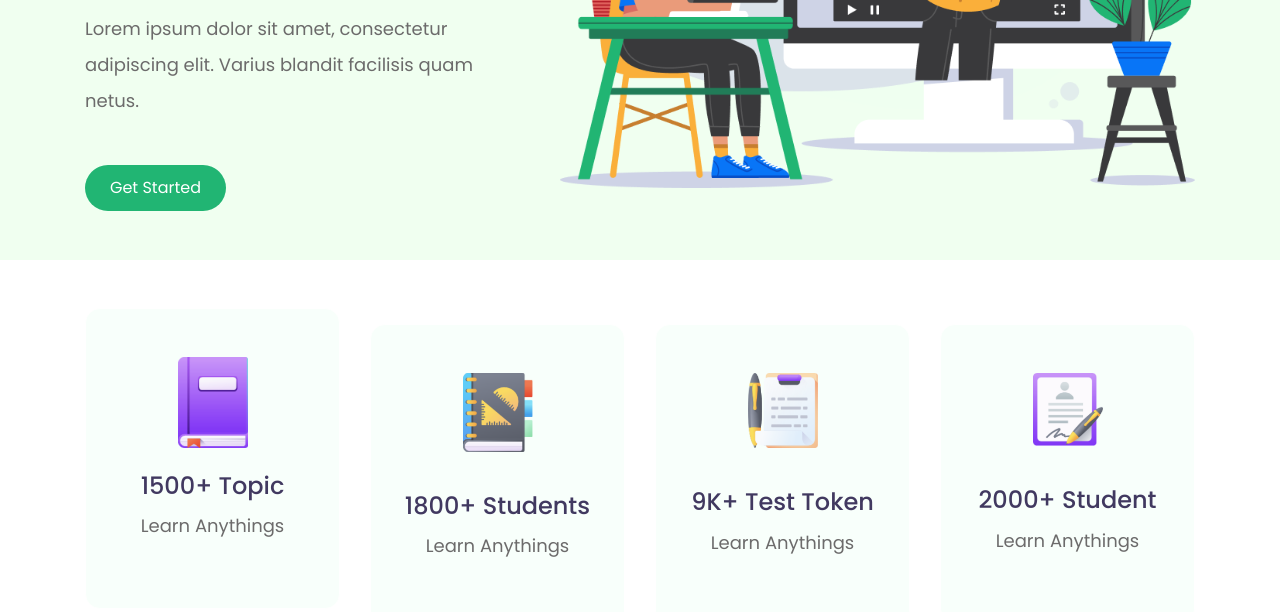
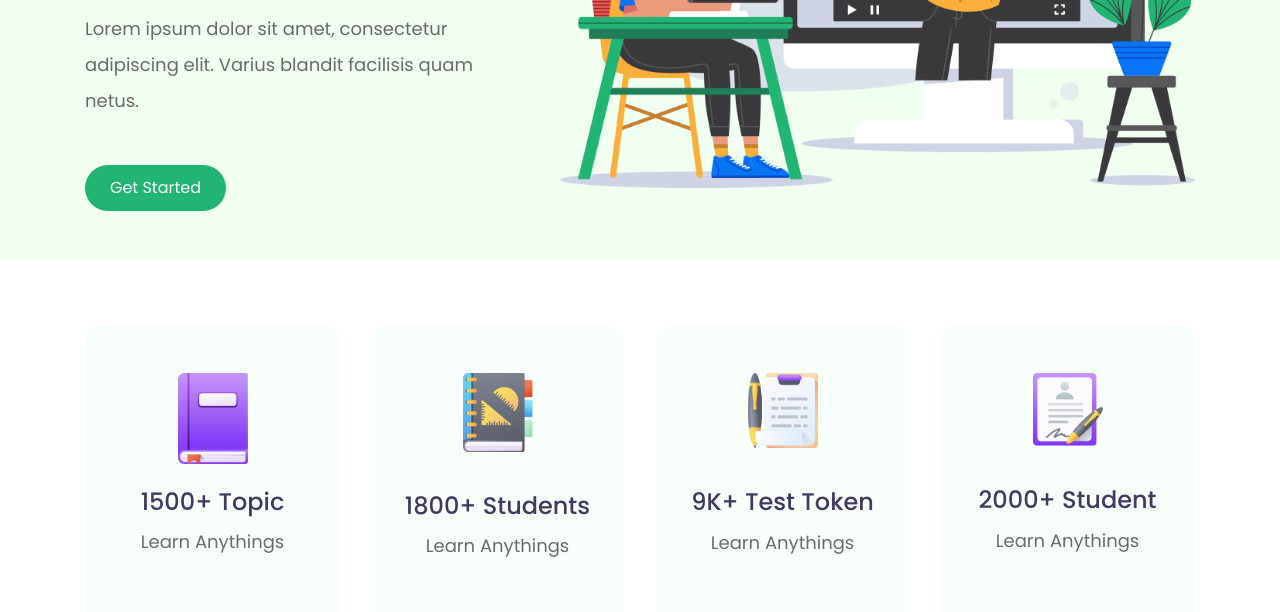
Before and after one commit to tayab-pabel/e-school, a plain HTML site: page index.html in a window 1280 px wide. Shown: the part 340-952 px from the top of the page. Drawn offline with nearby package versions, Linux system fonts and the light colour scheme.

Commit message:
readme updated

```diff
--- a/index.html
+++ b/index.html
@@ -77,7 +77,7 @@
     <div class="container">
       <div class="row text-center">
         <div class="col-lg-3 col-md-6 col-sm-12">
-          <div class="card border-white">
+          <div class="card border-white mt-3 mt-sm-3 mt-md-3">
             <div class="card-body py-5">
               <img class="img-fluid" src="icon/topic.png" alt="topic">
               <h3 class="pt-4">1500+ Topic</h3>
@@ -86,7 +86,7 @@
           </div>
         </div>
         <div class="col-lg-3 col-md-6 col-sm-12">
-          <div class="card border-white mt-3 mt-sm-3 mt-md-3 ">
+          <div class="card border-white mt-3 mt-sm-3 mt-md-3">
             <div class="card-body py-5">
               <img class="img-fluid" src="icon/students.png" alt="students">
               <h3 class="pt-4 mt-3">1800+ Students</h3>
```
Also changed, not shown: 1 other file.
